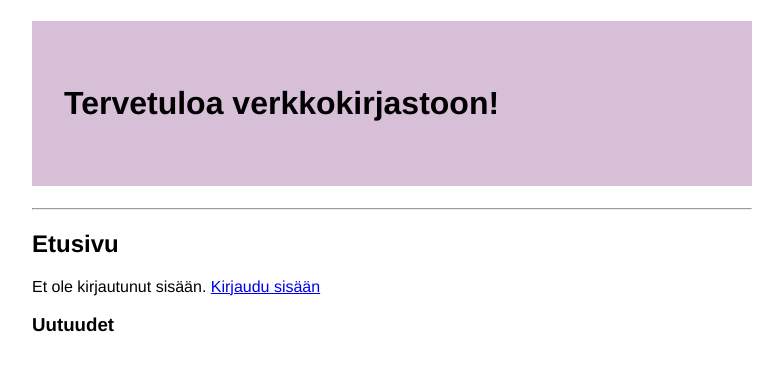
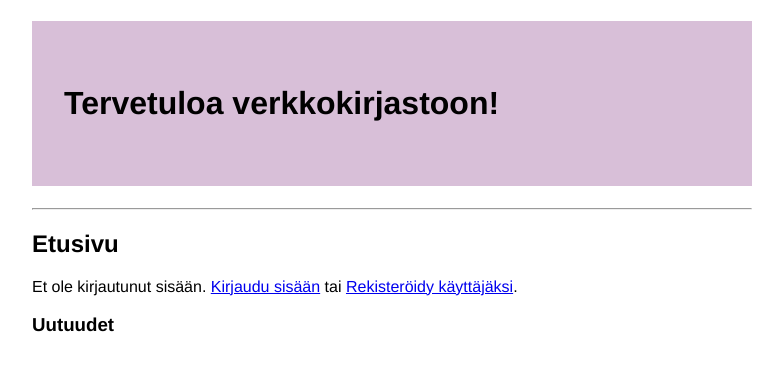
Before and after one commit to jattajulia/Kirjastosovellus, a Flask app: template templates/index.html in a window 1280 px wide. Shown: the top 371 px of the page, without its empty margins (248-1031 px from the left). Run offline with Flask 2, Linux system fonts and the light colour scheme; the template is opened without the code that fills it, so the values that code supplies are empty.

Commit message:
Add link to registration page

```diff
--- a/templates/index.html
+++ b/templates/index.html
@@ -8,7 +8,7 @@ Olet kirjautunut sisään nimellä <b>{{ session.user_name }}</b>.
 <p>
 <a href="/logout">Kirjaudu ulos</a>
 {% else %}
-Et ole kirjautunut sisään. <a href="/login">Kirjaudu sisään</a>
+Et ole kirjautunut sisään. <a href="/login">Kirjaudu sisään</a> tai <a href="/register">Rekisteröidy käyttäjäksi</a>.
 {% endif %}
 <p>
 <h3>Uutuudet</h3>
```
